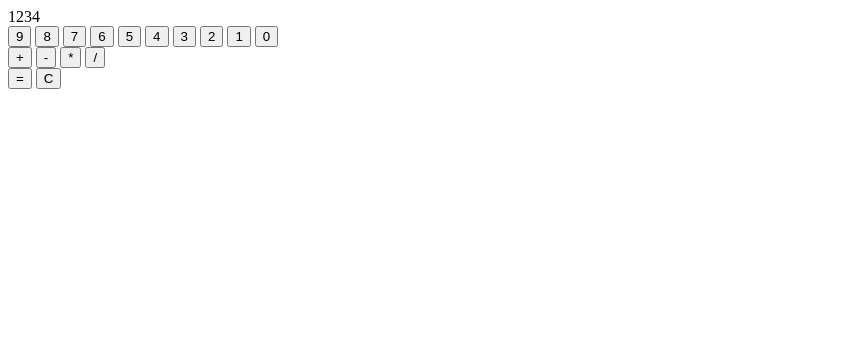
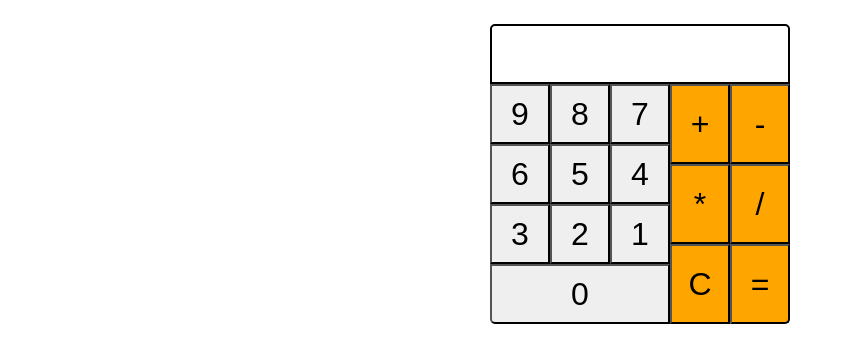
Before and after one commit to jikki-san/top-calculator, a plain HTML site: page index.html in a window 1280 px wide. Shown: the whole page, without its empty margins (0-845 px from the left). Drawn offline with Linux system fonts and the light colour scheme.

Commit message:
Add styling for calculator layout

```diff
--- a/index.html
+++ b/index.html
@@ -3,14 +3,16 @@
   <head>
     <meta charset="UTF-8" />
     <meta name="viewport" content="width=device-width, initial-scale=1.0" />
+    <link rel="stylesheet" href="style.css" />
     <script defer src="calc.js"></script>
     <title>Calculator</title>
   </head>
   <body>
     <div class="calculator">
-      <div class="display">1234</div>
+      <div class="display"></div>
       <div class="calc-buttons">
         <div class="digits">
+          <div class="nonzero">
             <button id="9">9</button>
             <button id="8">8</button>
             <button id="7">7</button>
@@ -20,7 +22,10 @@
             <button id="3">3</button>
             <button id="2">2</button>
             <button id="1">1</button>
+          </div>
+          <div class="zero">
             <button id="0">0</button>
+          </div>
         </div>
         <div class="functions">
           <div class="operations">
@@ -30,8 +35,8 @@
             <button id="divide">/</button>
           </div>
           <div class="meta">
+            <button id="clear">C</button>
             <button id="equals">=</button>
-            <button id="clear">C</button>
           </div>
         </div>
       </div>
--- /dev/null
+++ b/style.css
@@ -0,0 +1,82 @@
+* {
+  margin: 0;
+  padding: 0;
+  box-sizing: border-box;
+}
+
+body,
+button {
+  font-family: sans-serif;
+  font-size: xx-large;
+}
+
+button {
+  border-radius: 0%;
+}
+
+.calculator {
+  width: 348px;
+  padding: 24px;
+  margin: 0 auto;
+}
+
+.display {
+  height: 60px;
+  border: 2px solid black;
+  text-align: right;
+  border-radius: 5px 5px 0 0;
+}
+
+.calc-buttons {
+  display: flex;
+}
+
+.digits {
+  display: flex;
+  flex-direction: column;
+  width: 180px;
+
+  button {
+    width: 60px;
+    height: 60px;
+  }
+}
+
+.nonzero {
+  display: flex;
+  flex-wrap: wrap;
+}
+
+.zero {
+  display: flex;
+
+  button {
+    flex-grow: 1;
+    border-bottom-left-radius: 5px;
+  }
+}
+
+.functions {
+  display: flex;
+  flex-direction: column;
+  width: 120px;
+
+  button {
+    width: 60px;
+    height: 80px;
+    background: orange;
+  }
+}
+
+.operations {
+  display: flex;
+  flex-wrap: wrap;
+}
+
+.meta {
+  display: flex;
+}
+
+#equals {
+  border-bottom-right-radius: 5px;
+}
```
Lines whose indentation alone changed are shown as unchanged.
